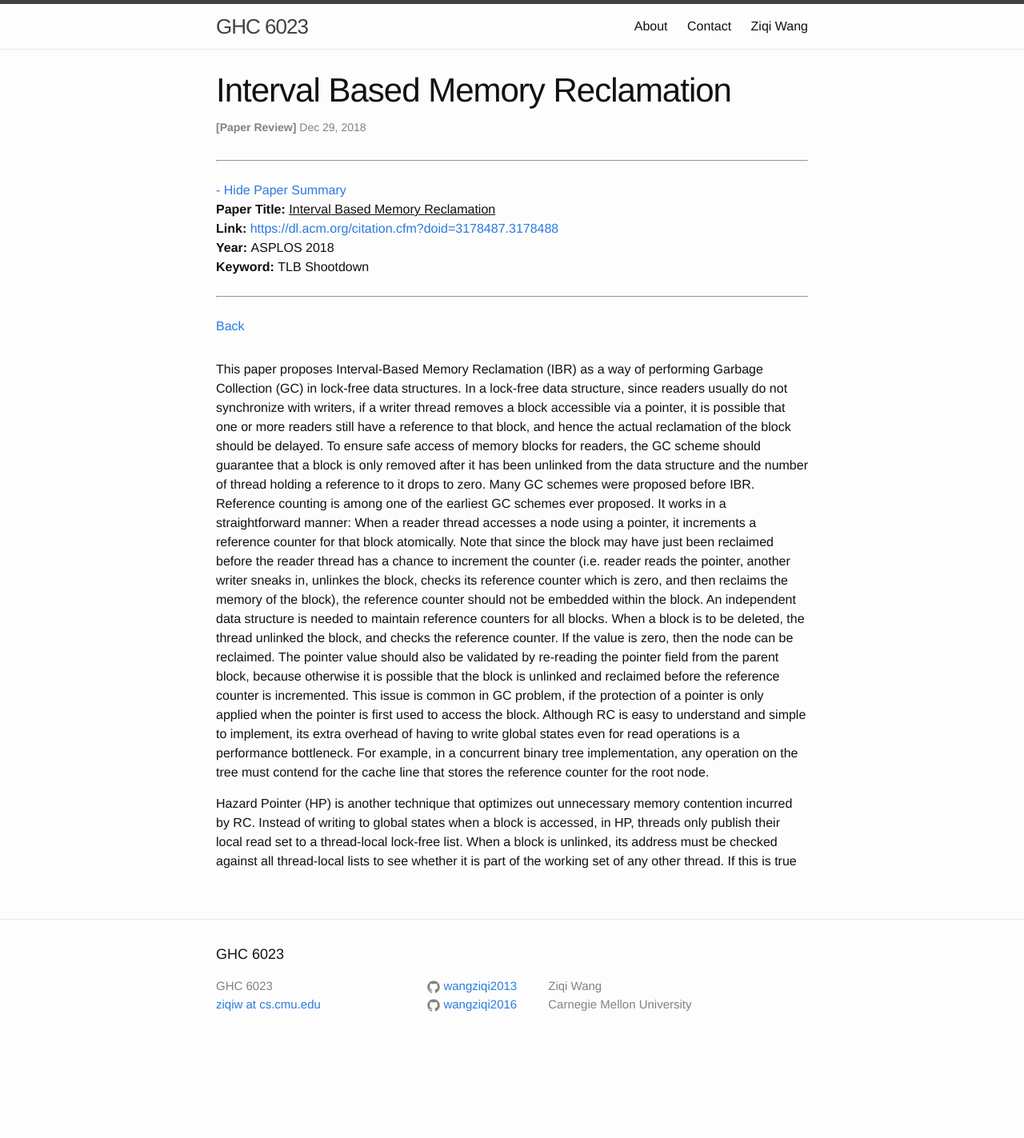
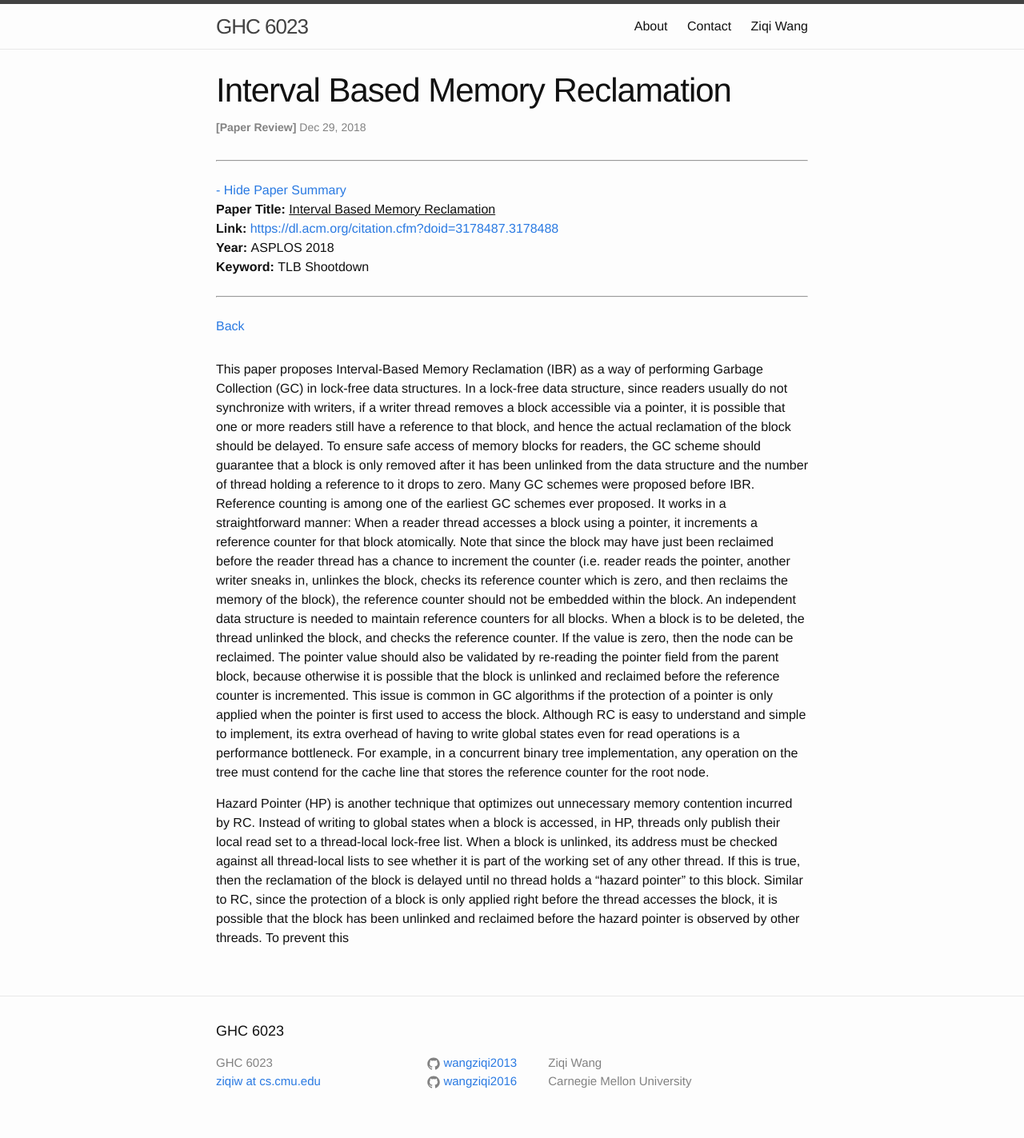
Before and after one commit to wangziqi2013/wangziqi2013.github.io, a Jekyll site: the page built from _posts/2018-12-28-Interval-Based-Memory-Reclamation.markdown, in a window 1280 px wide. Shown: the whole page at 80% size. Built offline with Jekyll 4.4.1, drawn with Linux system fonts in a browser that asks for light colours; before the commit the page ends 1327 px from its top, so only the background shows below that.

Commit message:
Working on HP

```diff
--- a/_posts/2018-12-28-Interval-Based-Memory-Reclamation.markdown
+++ b/_posts/2018-12-28-Interval-Based-Memory-Reclamation.markdown
@@ -20,7 +20,7 @@ have a reference to that block, and hence the actual reclamation of the block sh
 of memory blocks for readers, the GC scheme should guarantee that a block is only removed after it has been unlinked
 from the data structure and the number of thread holding a reference to it drops to zero. Many GC schemes were proposed
 before IBR. Reference counting is among one of the earliest GC schemes ever proposed. It works in a straightforward manner:
-When a reader thread accesses a node using a pointer, it increments a reference counter for that block atomically. Note that
+When a reader thread accesses a block using a pointer, it increments a reference counter for that block atomically. Note that
 since the block may have just been reclaimed before the reader thread has a chance to increment the counter (i.e.
 reader reads the pointer, another writer sneaks in, unlinkes the block, checks its reference counter which is zero,
 and then reclaims the memory of the block), the reference counter should not be embedded within the block. An independent
@@ -28,7 +28,7 @@ data structure is needed to maintain reference counters for all blocks. When a b
 unlinked the block, and checks the reference counter. If the value is zero, then the node can be reclaimed.
 The pointer value should also be validated by re-reading the pointer field from the parent block, because otherwise
 it is possible that the block is unlinked and reclaimed before the reference counter is incremented. This issue is common
-in GC problem, if the protection of a pointer is only applied when the pointer is first used to access the block.
+in GC algorithms if the protection of a pointer is only applied when the pointer is first used to access the block.
 Although RC is easy to understand and simple to implement, its extra overhead of having to write global states even for
 read operations is a performance bottleneck. For example, in a concurrent binary tree implementation, any operation
 on the tree must contend for the cache line that stores the reference counter for the root node.
@@ -36,4 +36,7 @@ on the tree must contend for the cache line that stores the reference counter fo
 Hazard Pointer (HP) is another technique that optimizes out unnecessary memory contention incurred by RC. Instead of
 writing to global states when a block is accessed, in HP, threads only publish their local read set to a thread-local
 lock-free list. When a block is unlinked, its address must be checked against all thread-local lists to see whether
-it is part of the working set of any other thread. If this is true
+it is part of the working set of any other thread. If this is true, then the reclamation of the block is delayed until
+no thread holds a "hazard pointer" to this block. Similar to RC, since the protection of a block is only applied right
+before the thread accesses the block, it is possible that the block has been unlinked and reclaimed before the
+hazard pointer is observed by other threads. To prevent this
```
